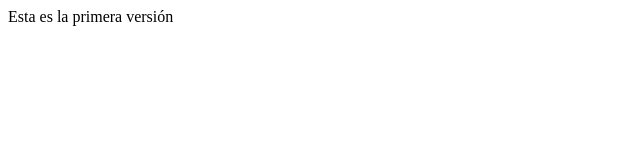
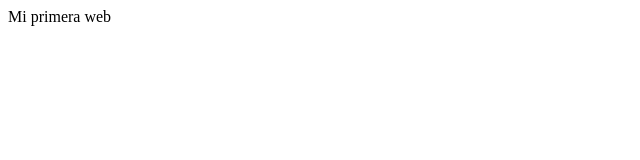
Before and after one commit to NixX453zZz/PROYECTO_REP, a plain HTML site: page index.html in a window 1280 px wide. Shown: the full height of the page, 0-640 px from the left. Drawn offline with Linux system fonts and the light colour scheme.

Commit message:
Version 1.1.1

```diff
--- a/index.html
+++ b/index.html
@@ -1,6 +1,5 @@
 <!DOCTYPE html>
 <html lang="en">
-
 <head>
     <meta charset="UTF-8">
     <meta http-equiv="X-UA-Compatible" content="IE=edge">
@@ -8,6 +7,6 @@
     <title>Document</title>
 </head>
 <body>
-    Esta es la primera versión
+    Mi primera web
 </body>
 </html>
```
